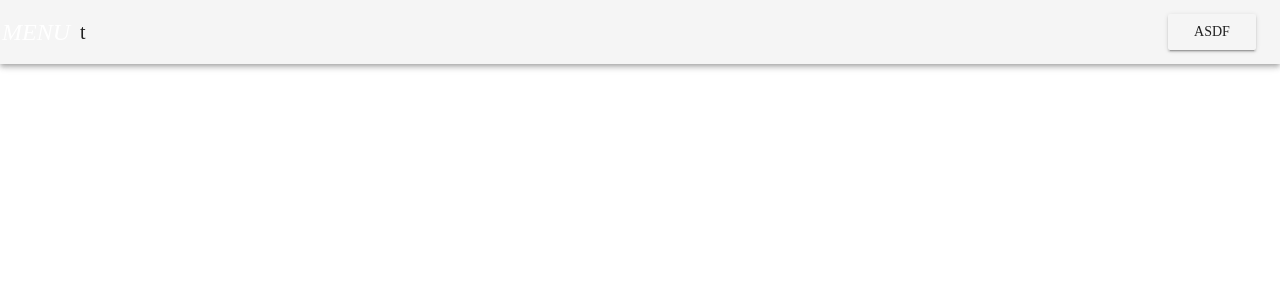
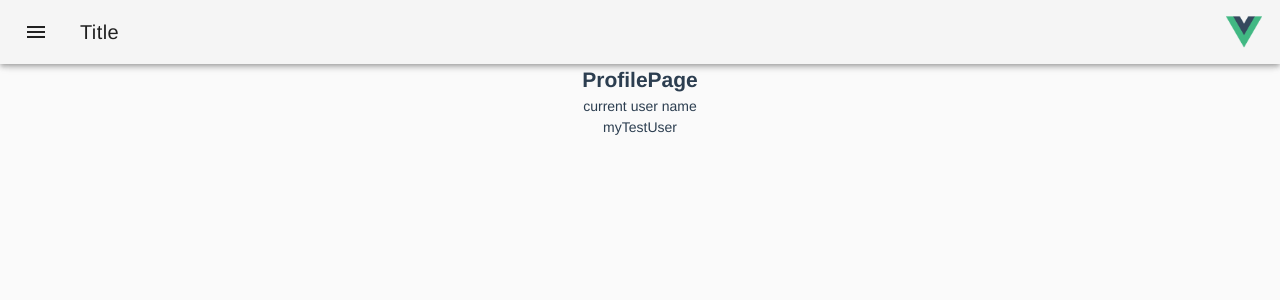
Before and after one commit to ttskp/vue-ws, a Vue app: page /profile in a window 1280 px wide. Shown: the top 300 px of the page. Built offline with nearby package versions, Linux system fonts and the light colour scheme.

Commit message:
add v-app add content-view

```diff
--- a/public/index.html
+++ b/public/index.html
@@ -5,6 +5,7 @@
     <meta http-equiv="X-UA-Compatible" content="IE=edge">
     <meta name="viewport" content="width=device-width,initial-scale=1.0">
     <link rel="icon" href="<%= BASE_URL %>favicon.ico">
+    <link href='https://fonts.googleapis.com/css?family=Roboto:300,400,500,700|Material+Icons' rel="stylesheet" type="text/css">
     <title>vue-ws2-app</title>
   </head>
   <body>
--- a/src/App.vue
+++ b/src/App.vue
@@ -1,25 +1,36 @@
-<!--<template>-->
-<!--  <div id="app">-->
-<!--    <div id="nav">-->
-<!--      <router-link to="/">Home</router-link> |-->
-<!--      <router-link to="/about">About</router-link> |-->
-<!--      <router-link to="/profile">Profile</router-link> |-->
-<!--      <router-link to="/list">List</router-link>-->
-<!--    </div>-->
-<!--    <router-view/>-->
-<!--  </div>-->
-<!--</template>-->
 <template>
-  <v-toolbar class="onPrimary--text">
-    <v-toolbar-side-icon dark data-test-id="menu">
-      <v-icon color="onPrimary">menu</v-icon>
+  <v-app>
+  <v-toolbar>
+    <v-toolbar-side-icon data-test-id="menu">
+      <v-icon>menu</v-icon>
     </v-toolbar-side-icon>
-    <v-toolbar-title>t</v-toolbar-title>
+    <v-toolbar-title>Title</v-toolbar-title>
     <v-spacer/>
-    <v-btn> asdf</v-btn>
+    <v-btn icon>
+        <v-img :src="image" @click="gotoVue"/>
+    </v-btn>
+  </v-toolbar>
+  <v-content>
+    <router-view/>
+  </v-content>
+  </v-app>
+</template>
+<script>
+  export default {
+    data () {
+      return {
+        image: require('@/assets/logo.png')
+      }
+    },
+    methods: {
+      gotoVue(){
+        // this.$router.replace({name: 'profile'});
+       window.location = 'https://vuejs.org/';
+      }
+    }
+  }
 
-  </v-toolbar>
-</template>
+</script>
 <style>
 #app {
   font-family: 'Avenir', Helvetica, Arial, sans-serif;
--- a/src/components/HelloWorld.vue
+++ /dev/null
@@ -1,60 +0,0 @@
-<template>
-  <div class="hello">
-    <h1>{{ msg }}</h1>
-    <p>
-      For a guide and recipes on how to configure / customize this project,<br>
-      check out the
-      <a href="https://cli.vuejs.org" target="_blank" rel="noopener">vue-cli documentation</a>.
-    </p>
-    <h3>Installed CLI Plugins</h3>
-    <ul>
-      <li><a href="https://github.com/vuejs/vue-cli/tree/dev/packages/%40vue/cli-plugin-babel" target="_blank" rel="noopener">babel</a></li>
-      <li><a href="https://github.com/vuejs/vue-cli/tree/dev/packages/%40vue/cli-plugin-pwa" target="_blank" rel="noopener">pwa</a></li>
-      <li><a href="https://github.com/vuejs/vue-cli/tree/dev/packages/%40vue/cli-plugin-eslint" target="_blank" rel="noopener">eslint</a></li>
-      <li><a href="https://github.com/vuejs/vue-cli/tree/dev/packages/%40vue/cli-plugin-unit-jest" target="_blank" rel="noopener">unit-jest</a></li>
-    </ul>
-    <h3>Essential Links</h3>
-    <ul>
-      <li><a href="https://vuejs.org" target="_blank" rel="noopener">Core Docs</a></li>
-      <li><a href="https://forum.vuejs.org" target="_blank" rel="noopener">Forum</a></li>
-      <li><a href="https://chat.vuejs.org" target="_blank" rel="noopener">Community Chat</a></li>
-      <li><a href="https://twitter.com/vuejs" target="_blank" rel="noopener">Twitter</a></li>
-      <li><a href="https://news.vuejs.org" target="_blank" rel="noopener">News</a></li>
-    </ul>
-    <h3>Ecosystem</h3>
-    <ul>
-      <li><a href="https://router.vuejs.org" target="_blank" rel="noopener">vue-router</a></li>
-      <li><a href="https://vuex.vuejs.org" target="_blank" rel="noopener">vuex</a></li>
-      <li><a href="https://github.com/vuejs/vue-devtools#vue-devtools" target="_blank" rel="noopener">vue-devtools</a></li>
-      <li><a href="https://vue-loader.vuejs.org" target="_blank" rel="noopener">vue-loader</a></li>
-      <li><a href="https://github.com/vuejs/awesome-vue" target="_blank" rel="noopener">awesome-vue</a></li>
-    </ul>
-  </div>
-</template>
-
-<script>
-export default {
-  name: 'HelloWorld',
-  props: {
-    msg: String
-  }
-}
-</script>
-
-<!-- Add "scoped" attribute to limit CSS to this component only -->
-<style scoped>
-h3 {
-  margin: 40px 0 0;
-}
-ul {
-  list-style-type: none;
-  padding: 0;
-}
-li {
-  display: inline-block;
-  margin: 0 10px;
-}
-a {
-  color: #42b983;
-}
-</style>
--- a/src/domain/user/page/Profile.vue
+++ b/src/domain/user/page/Profile.vue
@@ -1,6 +1,6 @@
 <template>
     <div>
-        <h2> profilepage </h2>
+        <h2> ProfilePage </h2>
         <div> current user name</div>
         <div> {{ name }}</div>
     </div>
--- a/src/router.js
+++ b/src/router.js
@@ -1,6 +1,6 @@
 import Vue from 'vue'
 import Router from 'vue-router'
-import Home from './views/Home.vue'
+import app from './App.vue'
 import user from './domain/user/router'
 
 Vue.use(Router);
@@ -13,15 +13,7 @@ export default new Router({
     {
       path: '/',
       name: 'home',
-      component: Home
-    },
-    {
-      path: '/about',
-      name: 'about',
-      // route level code-splitting
-      // this generates a separate chunk (about.[hash].js) for this route
-      // which is lazy-loaded when the route is visited.
-      component: () => import(/* webpackChunkName: "about" */ './views/About.vue')
+      component: app
     },
     ...user
   ]
--- a/src/views/About.vue
+++ /dev/null
@@ -1,5 +0,0 @@
-<template>
-  <div class="about">
-    <h1>This is an about page</h1>
-  </div>
-</template>
--- a/src/views/Home.vue
+++ /dev/null
@@ -1,18 +0,0 @@
-<template>
-  <div class="home">
-    <img alt="Vue logo" src="../assets/logo.png">
-    <HelloWorld msg="Welcome to Your Vue.js App"/>
-  </div>
-</template>
-
-<script>
-// @ is an alias to /src
-import HelloWorld from '@/components/HelloWorld.vue'
-
-export default {
-  name: 'home',
-  components: {
-    HelloWorld
-  }
-}
-</script>
```
Also changed, not shown: 1 other file (tests, documents, lock files or other folders). Lines whose indentation alone changed are shown as unchanged.
